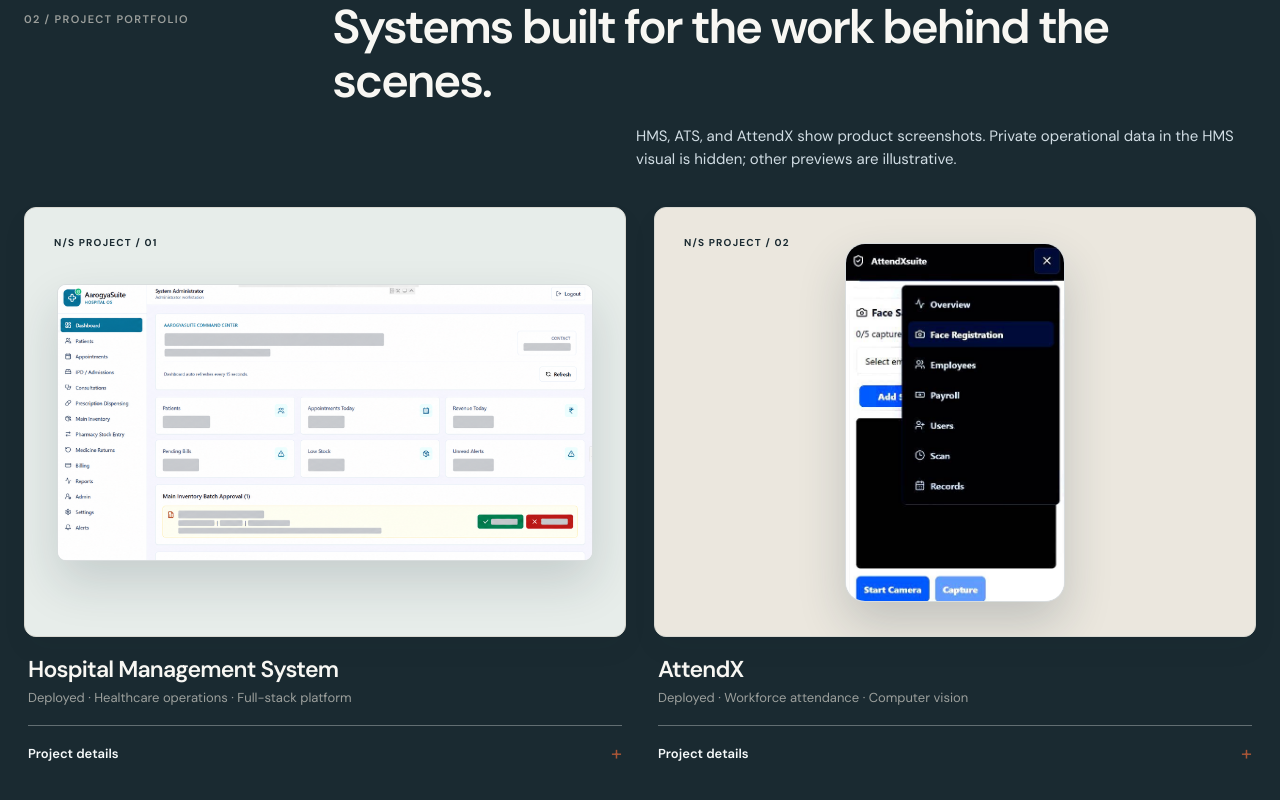
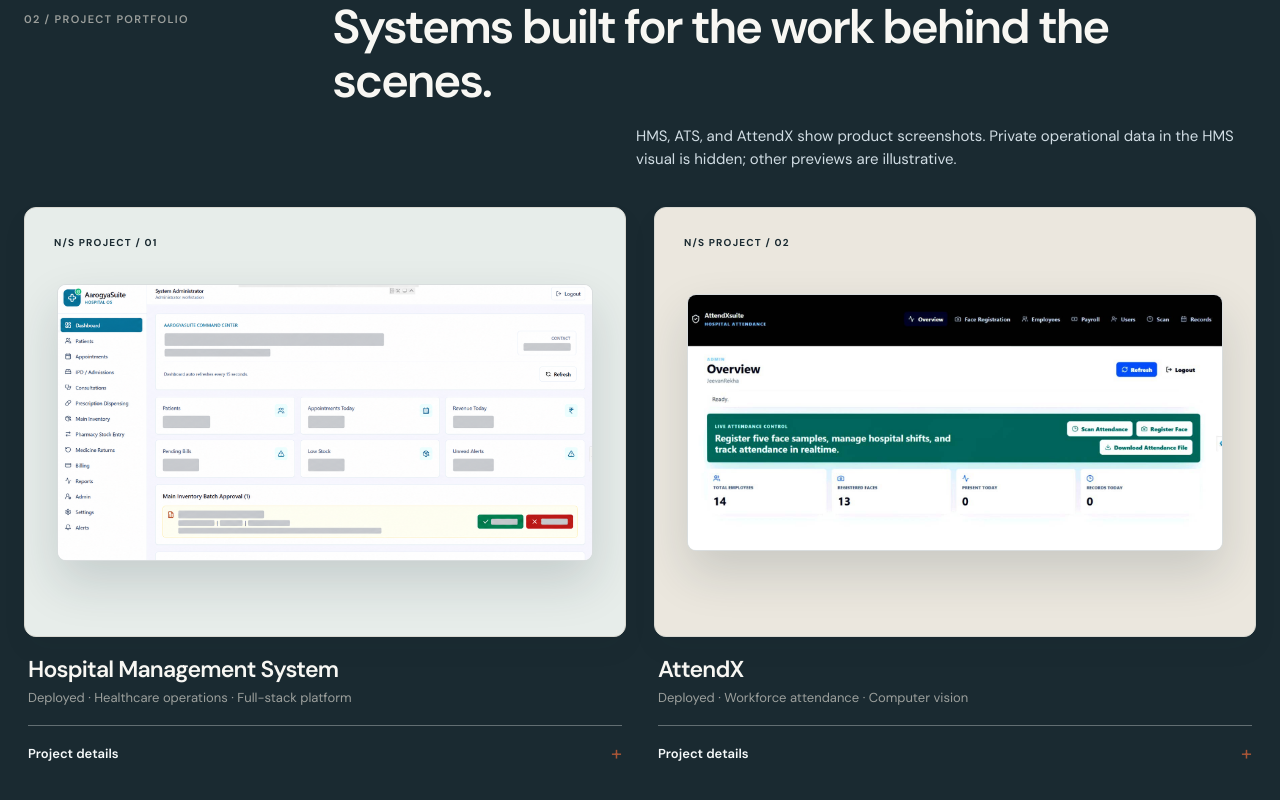
Before and after one commit to ZoxyZee/nivrasolutions, a React (Vite) app: page /work in a window 1280 px wide. Shown: the part 580-1380 px from the top of the page. Built offline with nearby package versions, Linux system fonts and the light colour scheme.

Commit message:
Show AttendXSuite admin overview in project previews

```diff
--- a/src/data/siteContent.js
+++ b/src/data/siteContent.js
@@ -91,9 +91,17 @@
     ],
     stack: ["Python", "FastAPI", "MongoDB", "OpenCV", "JWT"],
     screenshot: {
-      src: "/images/projects/attendx-mobile.jpg",
-      alt: "AttendX mobile navigation and face-registration interface",
+      src: "/images/projects/attendx-overview.jpg",
+      alt: "AttendXSuite admin overview showing hospital attendance controls and summary cards",
     },
+    gallery: [
+      {
+        src: "/images/projects/attendx-mobile.jpg",
+        alt: "AttendXSuite mobile face-registration navigation",
+        caption: "Mobile face registration",
+        portrait: true,
+      },
+    ],
   },
   {
     title: "ATS Testing Platform",
--- a/src/professional.css
+++ b/src/professional.css
@@ -336,7 +336,7 @@
   max-width: 100%;
 }
 
-.hero-visual-stage > .project-screenshot--hospital {
+.hero-visual-stage > .project-screenshot {
   width: 100%;
   border-radius: 10px;
   box-shadow: 0 18px 42px rgba(17, 36, 53, 0.15);
@@ -575,7 +575,7 @@
 }
 
 .home-work .project-screenshot--attendx {
-  width: min(43%, 195px);
+  width: min(100%, 600px);
 }
 
 .attendx .phone.dark {
@@ -659,9 +659,7 @@
 }
 
 .project-screenshot--attendx {
-  width: min(49%, 220px);
-  border-radius: 20px;
-  box-shadow: 0 22px 48px rgba(31, 51, 67, 0.2);
+  width: min(100%, 680px);
 }
 
 .project-screenshot--ats {
@@ -677,6 +675,10 @@
   width: 100%;
   border: 1px solid var(--line);
   border-radius: 8px;
+}
+
+.project-detail-image--portrait {
+  max-width: 280px;
 }
 
 .project-detail-image figcaption {
@@ -1366,10 +1368,6 @@
     min-height: 320px;
   }
 
-  .home-work .project-screenshot--attendx {
-    width: min(48%, 170px);
-  }
-
   .work:not(.home-work) .project-card {
     min-height: 300px;
   }
--- a/src/sections/Hero.jsx
+++ b/src/sections/Hero.jsx
@@ -8,8 +8,7 @@
 export default function Hero() {
   const [activeIndex, setActiveIndex] = useState(0);
   const activeProject = featuredProjects[activeIndex];
-  const heroScreenshot =
-    activeProject.type === "hospital" ? activeProject.screenshot : null;
+  const heroScreenshot = activeProject.screenshot;
   const showProject = (direction) => {
     setActiveIndex(
       (index) =>
@@ -45,10 +44,7 @@
         </div>
         <div className={`hero-visual hero-visual--${activeProject.type}`}>
           <div className="hero-visual-top">
-            <span>
-              Selected project /{" "}
-              {heroScreenshot ? "Actual product UI" : "Illustrative UI"}
-            </span>
+            <span>Selected project / Actual product UI</span>
             <span>
               {String(activeIndex + 1).padStart(2, "0")} /{" "}
               {String(featuredProjects.length).padStart(2, "0")}
--- a/src/sections/Work.jsx
+++ b/src/sections/Work.jsx
@@ -56,7 +56,10 @@
                   </div>
                 )}
                 {project.gallery?.map((image) => (
-                  <figure className="project-detail-image" key={image.src}>
+                  <figure
+                    className={`project-detail-image${image.portrait ? " project-detail-image--portrait" : ""}`}
+                    key={image.src}
+                  >
                     <img src={image.src} alt={image.alt} loading="lazy" />
                     <figcaption>{image.caption}</figcaption>
                   </figure>
```
Also changed, not shown: public/images/projects/attendx-overview.jpg (added), 1 other file (tests, documents, lock files or other folders).
